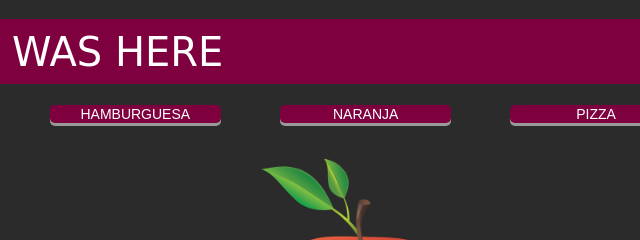
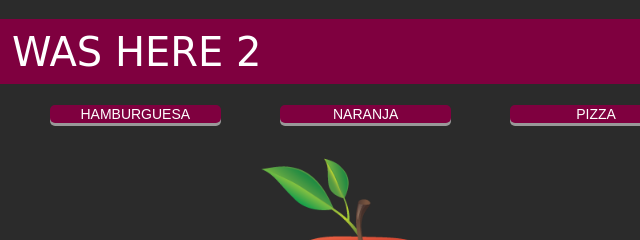
Before and after one commit to irvinjo/food2molec, a plain HTML site: page public/index.html in a window 1280 px wide. Shown: the top 240 px of the page, 280-920 px from the left. Drawn offline with Linux system fonts and the light colour scheme.

Commit message:
irvin was here 2

```diff
--- a/public/index.html
+++ b/public/index.html
@@ -12,7 +12,7 @@
 <body onload="afterAll()">
   <br>
     <nav>
-        rooLLi - IRVIN WAS HERE
+        rooLLi - IRVIN WAS HERE 2
     </nav>
     <br>
     <div class="row">
```
Also changed, not shown: 1 other file.
